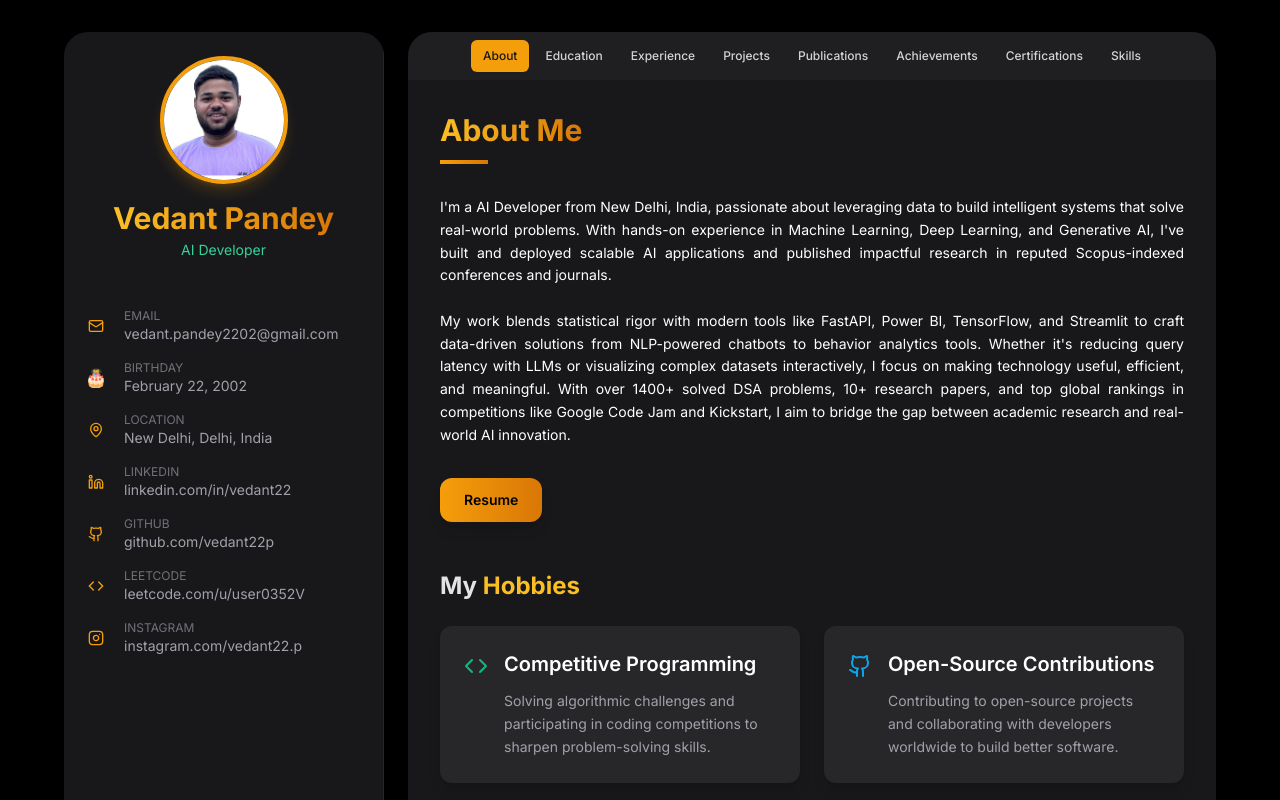
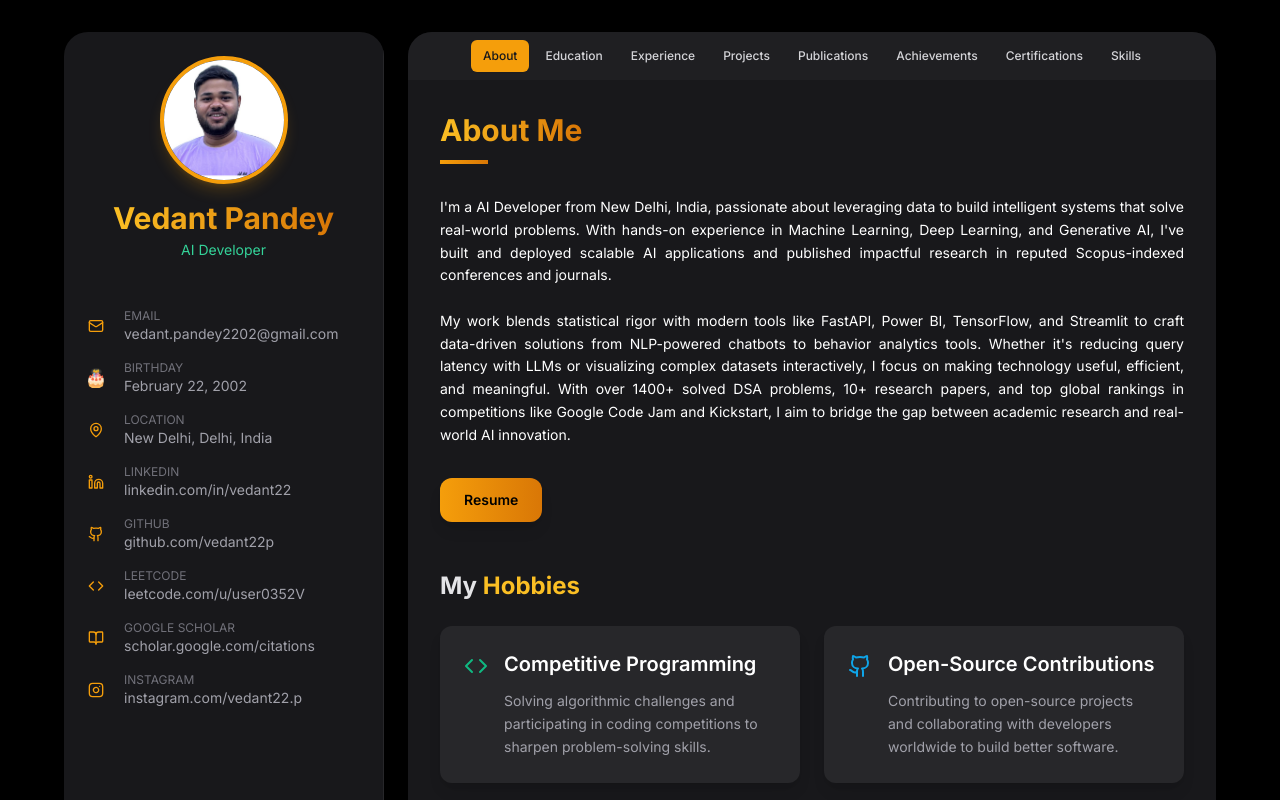
Before and after one commit to vedant22p/portfolio-website, a Next.js app: page / in a window 1280 px wide. Shown: the top 800 px of the page. Built offline with nearby package versions, Linux system fonts and the light colour scheme.

Commit message:
Update sidebar.tsx

```diff
--- a/components/sidebar.tsx
+++ b/components/sidebar.tsx
@@ -1,11 +1,16 @@
-import { Mail, MapPin, Linkedin, Github, Code, Instagram } from "lucide-react"
+import { Mail, MapPin, Linkedin, Github, Code, Instagram, BookOpen } from "lucide-react"
 
 export default function Sidebar() {
   return (
     <aside className="bg-zinc-900 text-white w-full h-full flex flex-col justify-between border-r border-zinc-800">
       <div className="py-6 px-4 flex flex-col items-center">
-        <div className="w-32 h-32 rounded-full mb-4 border-4 border-amber-500 overflow-hidden shadow-lg shadow-amber-500/20">
-          <img src="/images/new-profile-photo.png" alt="Vedant Pandey" className="w-full h-full object-cover" />
+        <div className="w-32 h-32 rounded-full mb-4 border-4 border-amber-500 overflow-hidden shadow-lg shadow-amber-500/20 flex items-center justify-center bg-zinc-800">
+          <img
+            src="/images/new-profile-photo.png"
+            alt="Vedant Pandey"
+            className="w-full h-full object-cover object-center"
+            style={{ objectPosition: "center top" }}
+          />
         </div>
         <h1 className="text-3xl font-bold text-center bg-gradient-to-r from-amber-400 to-amber-600 text-transparent bg-clip-text">
           Vedant Pandey
@@ -63,6 +68,14 @@ export default function Sidebar() {
             link="https://leetcode.com/u/user0352V/"
           />
 
+          {/* Google Scholar */}
+          <ContactItem
+            icon={<BookOpen className="h-4 w-4 text-amber-500" />}
+            label="GOOGLE SCHOLAR"
+            content="scholar.google.com/citations"
+            link="https://scholar.google.com/citations?user=J4afVVUAAAAJ&hl=en"
+          />
+
           {/* Instagram */}
           <ContactItem
             icon={<Instagram className="h-4 w-4 text-amber-500" />}
```
